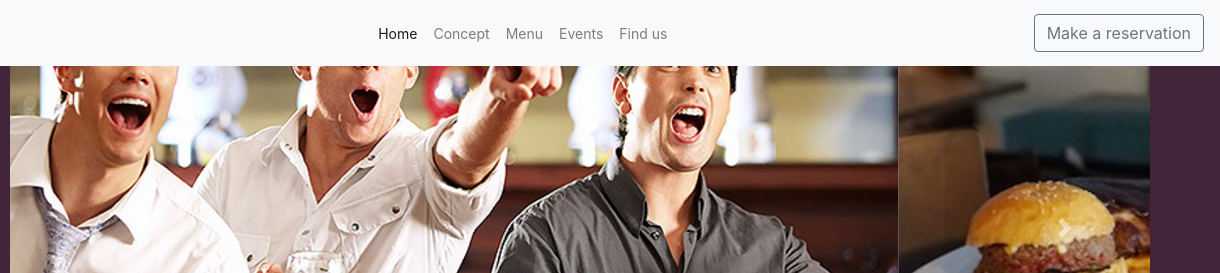
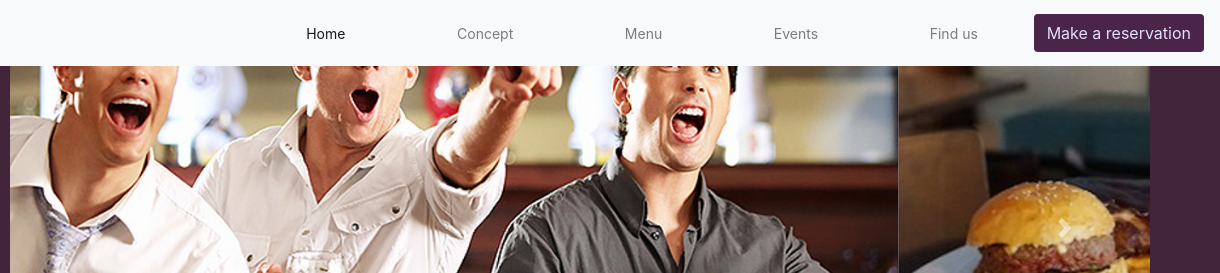
Before and after one commit to Preums/papi-txulo, a plain HTML site: page index.html in a window 1280 px wide. Shown: the top 273 px of the page, 60-1280 px from the left. Drawn offline with nearby package versions, Linux system fonts and the light colour scheme.

Commit message:
Amélioration navbar (Espacements)

```diff
--- a/css/style.css
+++ b/css/style.css
@@ -30,6 +30,10 @@ h3 {
 body {
   background-color: #42253B;
   font-size: 14px;
+}
+
+.navbar-nav.nav-fill.w-100.align-items-start {
+  margin-left: 20%;
 }
 
 .carousel-caption {
--- a/index.html
+++ b/index.html
@@ -55,7 +55,7 @@
   </button>
 
   <div class="collapse navbar-collapse" id="navbarSupportedContent">
-          <ul class="navbar-nav mr-auto ml-auto">
+          <ul class="navbar-nav nav-fill w-100 align-items-start">
             <li class="nav-item active">
               <a class="nav-link" href="#">Home <span class="sr-only">(current)</span></a>
             </li>
@@ -74,7 +74,7 @@
           </ul>
             <li>
             <!-- Button trigger modal -->
-              <button type="button" class="btn btn-outline-secondary my-2 my-sm-0 ml-auto" data-toggle="modal" data-target="#bookatable">Make a reservation
+              <button type="button" class="btn btn-custom my-2 my-sm-0 ml-auto" data-toggle="modal" data-target="#bookatable">Make a reservation
               </button>
             </li>
   </div>
```
